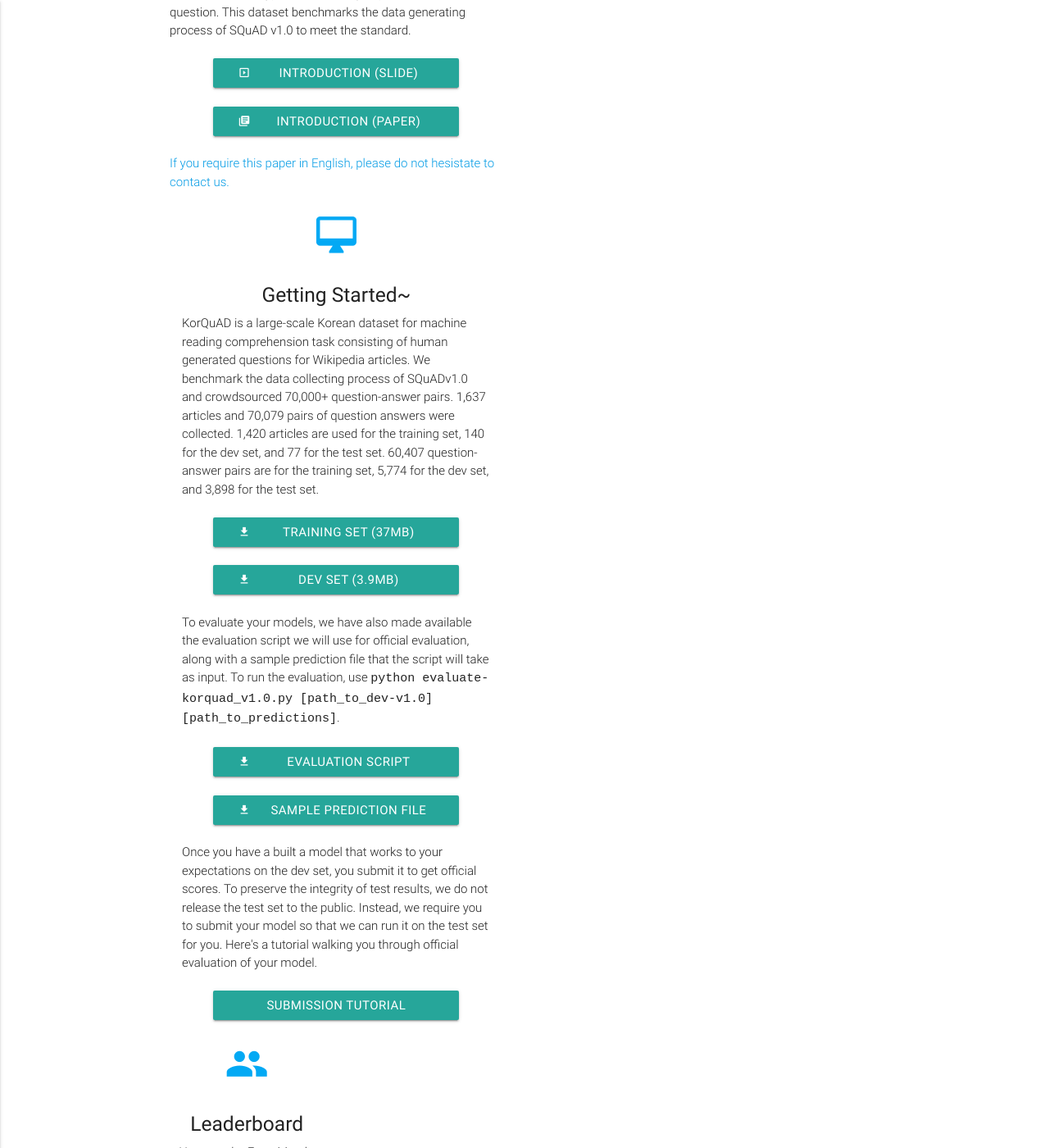
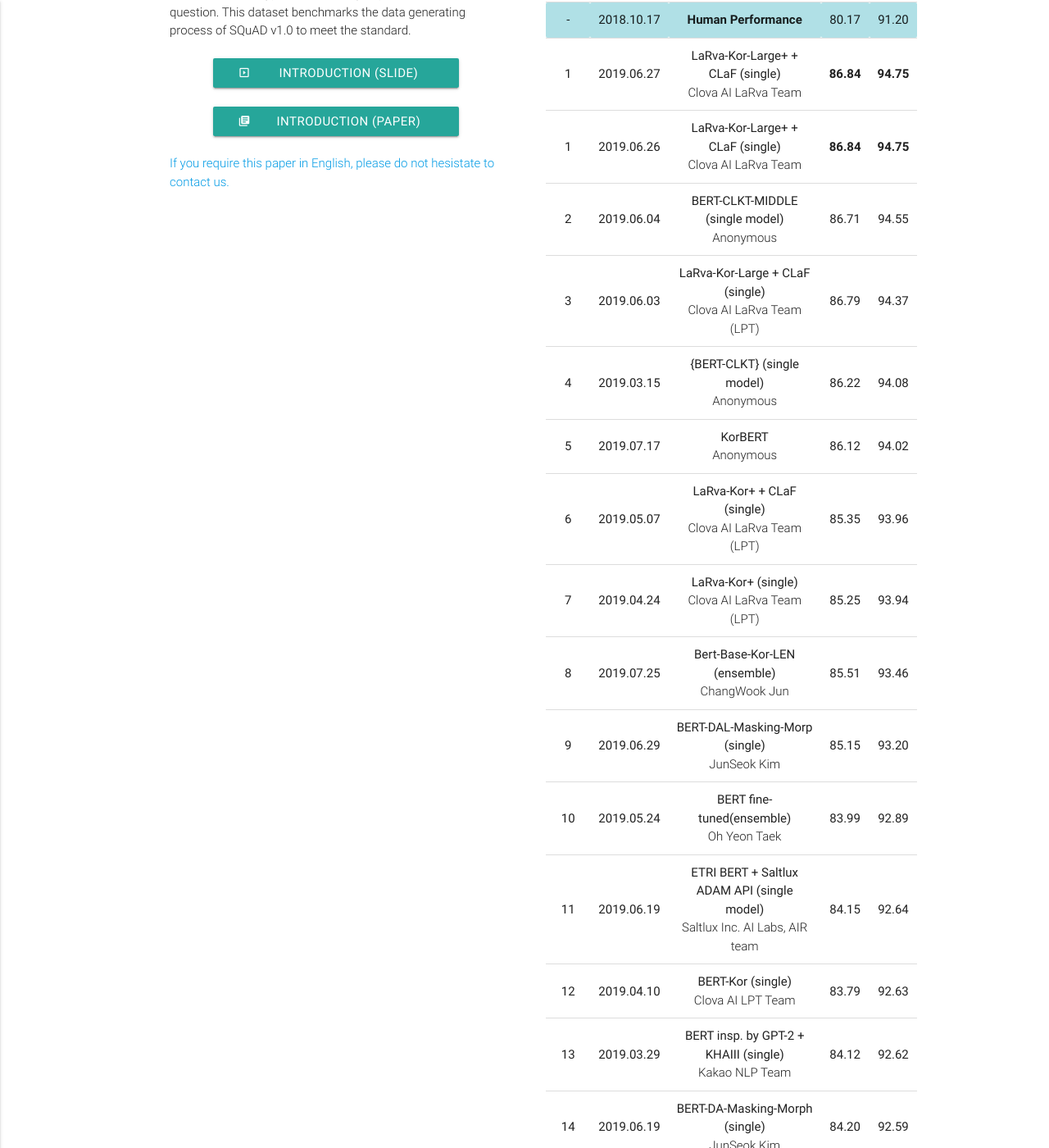
Before and after one commit to korquad/korquad.github.io, a Jekyll site: the page built from category/index_english.html, in a window 1280 px wide and 1400 px high, scrolled down 630 px. Shown: the whole window at 82% size. Built offline with Jekyll 4.4.1, drawn with Linux system fonts in a browser that asks for light colours.

Commit message:
Update index_english.html

```diff
--- a/category/index_english.html
+++ b/category/index_english.html
@@ -80,40 +80,6 @@
             </div>
             <br>
             <a href="mailto:hyunjeonglee@lgcns.com" class="light">If you require this paper in English, please do not hesistate to contact us.</a>
-
-          <div class="icon-block">
-            <h2 class="center light-blue-text"><i class="material-icons">desktop_mac</i></h2>
-            <h5 class="center">Getting Started~</h5>
-
-            <p class="light">KorQuAD is a large-scale Korean dataset for machine reading comprehension task consisting of human generated questions for Wikipedia articles. We benchmark the data collecting process of SQuADv1.0 and crowdsourced 70,000+ question-answer pairs. 1,637 articles and 70,079 pairs of question answers were collected. 1,420 articles are used for the training set, 140 for the dev set, and 77 for the test set. 60,407 question-answer pairs are for the training set, 5,774 for the dev set, and 3,898 for the test set.</p>
-            <br>
-            <div class="center">
-              <a id="trainingset" href="/dataset/KorQuAD_v1.0_train.json" class="waves-effect waves-light btn" style="width:300px" download=""><i class="material-icons left">file_download</i>Training Set (37MB)</a>
-            </div>
-
-            <br>
-
-            <div class="center">
-              <a id="devset" href="/dataset/KorQuAD_v1.0_dev.json" class="waves-effect waves-light btn" style="width:300px" download=""><i class="material-icons left" width="100">file_download</i>Dev Set (3.9MB)</a>
-            </div>
-            <br>
-            <p class="light">
-              To evaluate your models, we have also made available the evaluation script we will use for official evaluation, along with a sample prediction file that the script will take as input. To run the evaluation, use <code>python evaluate-korquad_v1.0.py [path_to_dev-v1.0] [path_to_predictions]</code>.</p>
-            <br>
-            <div class="center">
-              <a id="evascript" href="/dataset/evaluate-v1.0.py" class="waves-effect waves-light btn" style="width:300px" download=""><i class="material-icons left">file_download</i>Evaluation Script</a>
-            </div>
-            <br>
-            <div class="center">
-              <a id="sampleprediction" href="/dataset/dev-evaluate-in1" class="waves-effect waves-light btn" style="width:300px"><i class="material-icons left" width="100">file_download</i>Sample Prediction File</a>
-            </div>
-            <br>
-            <p class="light">
-              Once you have a built a model that works to your expectations on the dev set, you submit it to get official scores. To preserve the integrity of test results, we do not release the test set to the public. Instead, we require you to submit your model so that we can run it on the test set for you. Here's a tutorial walking you through official evaluation of your model.</p>
-            <br>
-            <div class="center">
-              <a id="tutorial" target="_blank" href="https://worksheets.codalab.org/worksheets/0xee93409b823f436d88741ab115403559/" class="waves-effect waves-light btn" style="width:300px">Submission Tutorial</a>
-            </div>
           </div>
         </div>
 
```
